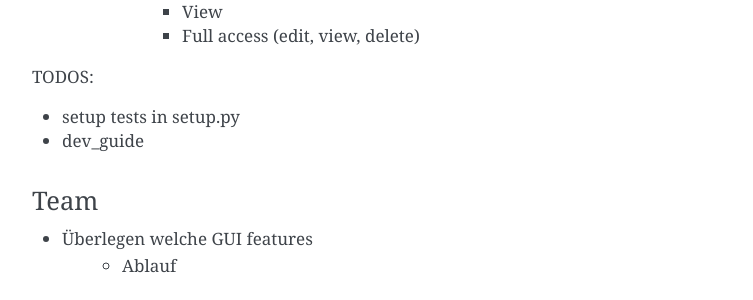
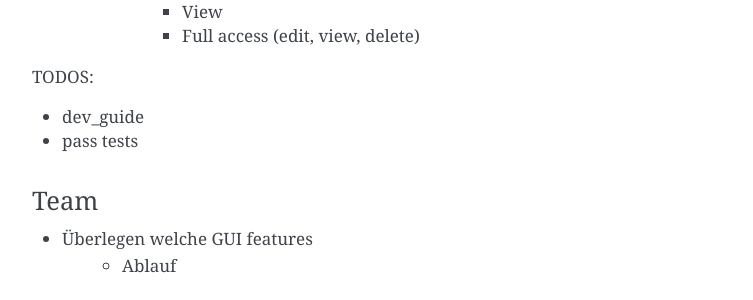
Before and after one commit to JulianSobott/OpenDrive, a Sphinx documentation site: the page built from docs/dev_guide.rst, in a window 1280 px wide and 900 px high, scrolled down 2818 px. Shown: the part 543-843 px from the top of the window, without its empty margins (388-1141 px from the left). Built offline with Sphinx 7.4.7, drawn with Linux system fonts in a browser that asks for light colours.

```diff
--- a/docs/dev_guide.rst
+++ b/docs/dev_guide.rst
@@ -161,8 +161,8 @@
 
 TODOS:
 
-- setup tests in setup.py
 - dev_guide
+- pass tests
 
 
 
```
Also changed, not shown: 1 other file.
